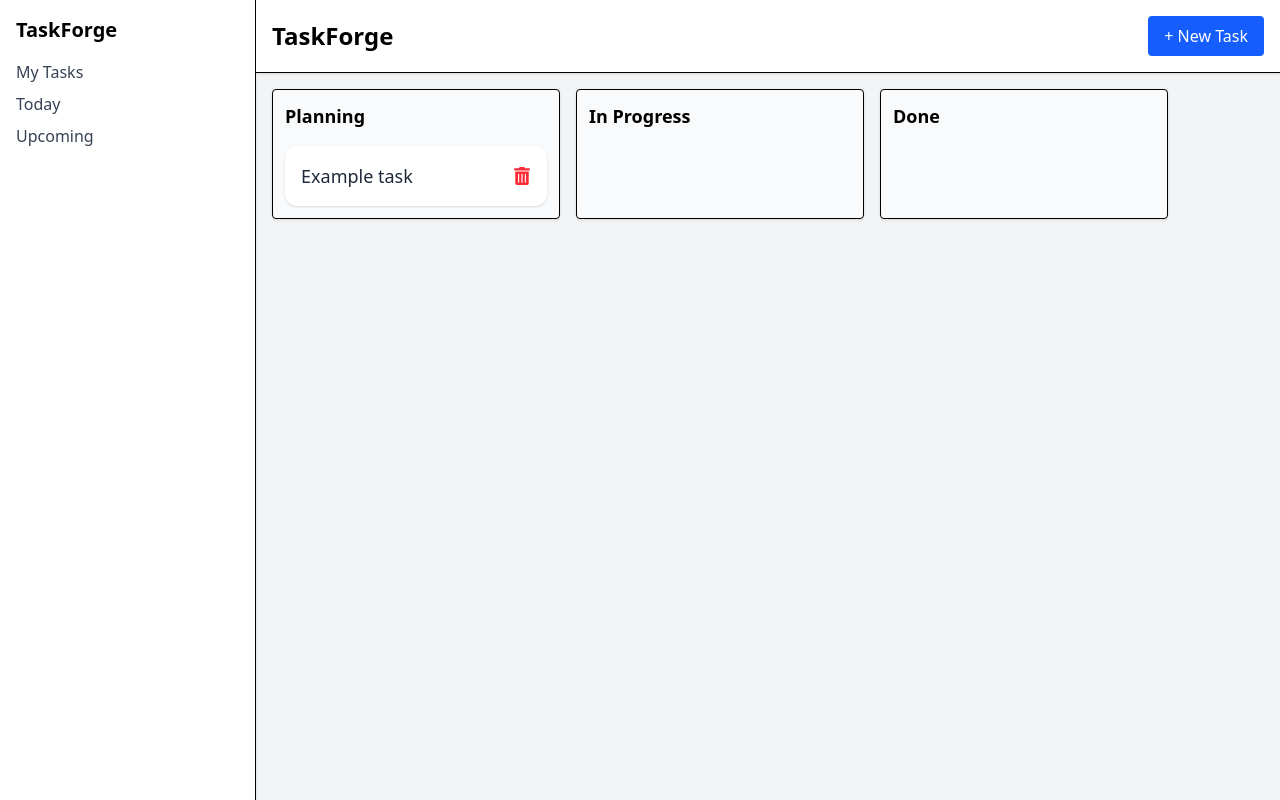
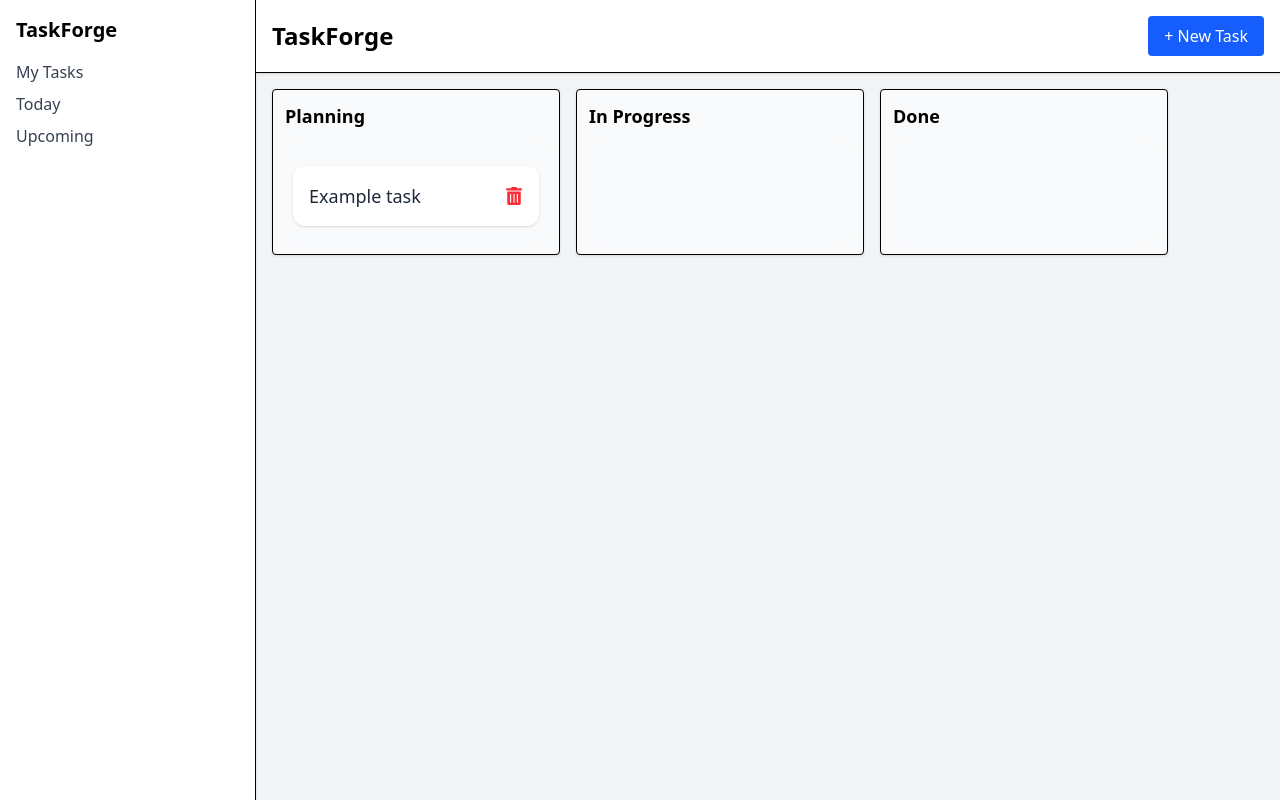
Before and after one commit to otonebieridze/taskforge, a React (Vite) app: page / in a window 1280 px wide. Built offline with nearby package versions, Linux system fonts and the light colour scheme.

Commit message:
feat: add drag and drop between status columns using @hello-pangea/dnd

```diff
--- a/package.json
+++ b/package.json
@@ -10,7 +10,9 @@
     "preview": "vite preview"
   },
   "dependencies": {
+    "@hello-pangea/dnd": "^18.0.1",
     "@tailwindcss/vite": "^4.1.11",
+    "framer-motion": "^12.23.0",
     "react": "^19.1.0",
     "react-dom": "^19.1.0",
     "react-icons": "^5.5.0",
--- a/src/components/board/Column.tsx
+++ b/src/components/board/Column.tsx
@@ -1,20 +1,49 @@
 import TaskCard from "./TaskCard";
 import type { Task } from "../../types/task";
+import { Droppable, Draggable } from "@hello-pangea/dnd";
 
 type Props = {
   title: string;
   tasks: Task[];
+  status: Task["status"];
 };
 
-export default function Column({ title, tasks }: Props) {
+export default function Column({ title, tasks, status }: Props) {
   return (
     <div className="bg-gray-50 p-3 w-72 rounded shadow-sm border flex-shrink-0">
       <h2 className="font-semibold text-lg mb-3">{title}</h2>
-      <div className="space-y-2">
-        {tasks.map((task) => (
-          <TaskCard key={task.id} task={task} />
-        ))}
-      </div>
+
+      <Droppable droppableId={status}>
+        {(provided, snapshot) => (
+          <div
+            ref={provided.innerRef}
+            {...provided.droppableProps}
+            className={`space-y-3 min-h-[100px] transition-colors duration-300
+        ${snapshot.isDraggingOver ? "bg-blue-50 border-blue-400" : "bg-gray-50"}
+        p-2 rounded-lg`}
+          >
+            {tasks.map((task, index) => (
+              <Draggable
+                key={task.id}
+                draggableId={task.id.toString()}
+                index={index}
+              >
+                {(provided) => (
+                  <div
+                    ref={provided.innerRef}
+                    {...provided.draggableProps}
+                    {...provided.dragHandleProps}
+                  >
+                    <TaskCard task={task} />
+                  </div>
+                )}
+              </Draggable>
+            ))}
+
+            {provided.placeholder}
+          </div>
+        )}
+      </Droppable>
     </div>
   );
 }
--- a/src/components/board/TaskCard.tsx
+++ b/src/components/board/TaskCard.tsx
@@ -3,6 +3,7 @@ import type { Task } from "../../types/task";
 import { useTasks } from "../../context/TaskContext";
 import EditTaskModal from "../modals/EditTaskModal";
 import { useState } from "react";
+import { motion } from "framer-motion";
 
 type Props = {
   task: Task;
@@ -14,9 +15,12 @@ export default function TaskCard({ task }: Props) {
 
   return (
     <>
-    <div
+      <motion.div
+        layout
+        whileHover={{ scale: 1.03 }}
+        whileTap={{ scale: 0.97 }}
         onClick={() => setIsEditing(true)}
-      className="bg-white p-4 rounded-xl shadow hover:shadow-md space-y-2 cursor-pointer mt-4"
+        className="bg-white p-4 rounded-xl shadow hover:shadow-md space-y-2 cursor-pointer mt-4 select-none transition duration-200"
       >
         <div className="w-full flex items-center justify-between">
           <h3 className="text-lg font-medium text-gray-800">{task.title}</h3>
@@ -49,9 +53,12 @@ export default function TaskCard({ task }: Props) {
             ))}
           </div>
         )}
-    </div>
+      </motion.div>
 
-    <EditTaskModal task={isEditing ? task : null} onClose={() => setIsEditing(false)} />
+      <EditTaskModal
+        task={isEditing ? task : null}
+        onClose={() => setIsEditing(false)}
+      />
     </>
   );
 }
--- a/src/components/layout/Board.tsx
+++ b/src/components/layout/Board.tsx
@@ -1,18 +1,32 @@
 import Column from "../board/Column";
 import { useTasks } from "../../context/TaskContext";
+import { DragDropContext } from "@hello-pangea/dnd";
+import type { DropResult } from "@hello-pangea/dnd";
 
 export default function Board() {
-  const { tasks } = useTasks();
+  const { tasks, updateTask } = useTasks();
 
   const planning = tasks.filter((t) => t.status === "planning");
   const inProgress = tasks.filter((t) => t.status === "in-progress");
   const done = tasks.filter((t) => t.status === "done");
 
+  const handleDragEnd = (result: DropResult) => {
+    const { source, destination, draggableId } = result;
+    if (!destination || destination.droppableId === source.droppableId) return;
+
+    const draggedTask = tasks.find((t) => t.id.toString() === draggableId);
+    if (!draggedTask) return;
+
+    updateTask({ ...draggedTask, status: destination.droppableId as any });
+  };
+
   return (
-    <div className="flex gap-4 overflow-x-auto p-4">
-      <Column title="Planning" tasks={planning} />
-      <Column title="In Progress" tasks={inProgress} />
-      <Column title="Done" tasks={done} />
-    </div>
+    <DragDropContext onDragEnd={handleDragEnd}>
+      <div className="flex gap-4 overflow-x-auto p-4">
+        <Column title="Planning" tasks={planning} status="planning" />
+        <Column title="In Progress" tasks={inProgress} status="in-progress" />
+        <Column title="Done" tasks={done} status="done" />
+      </div>
+    </DragDropContext>
   );
 }
```
Also changed, not shown: 1 other file (tests, documents, lock files or other folders). Lines whose indentation alone changed are shown as unchanged.
